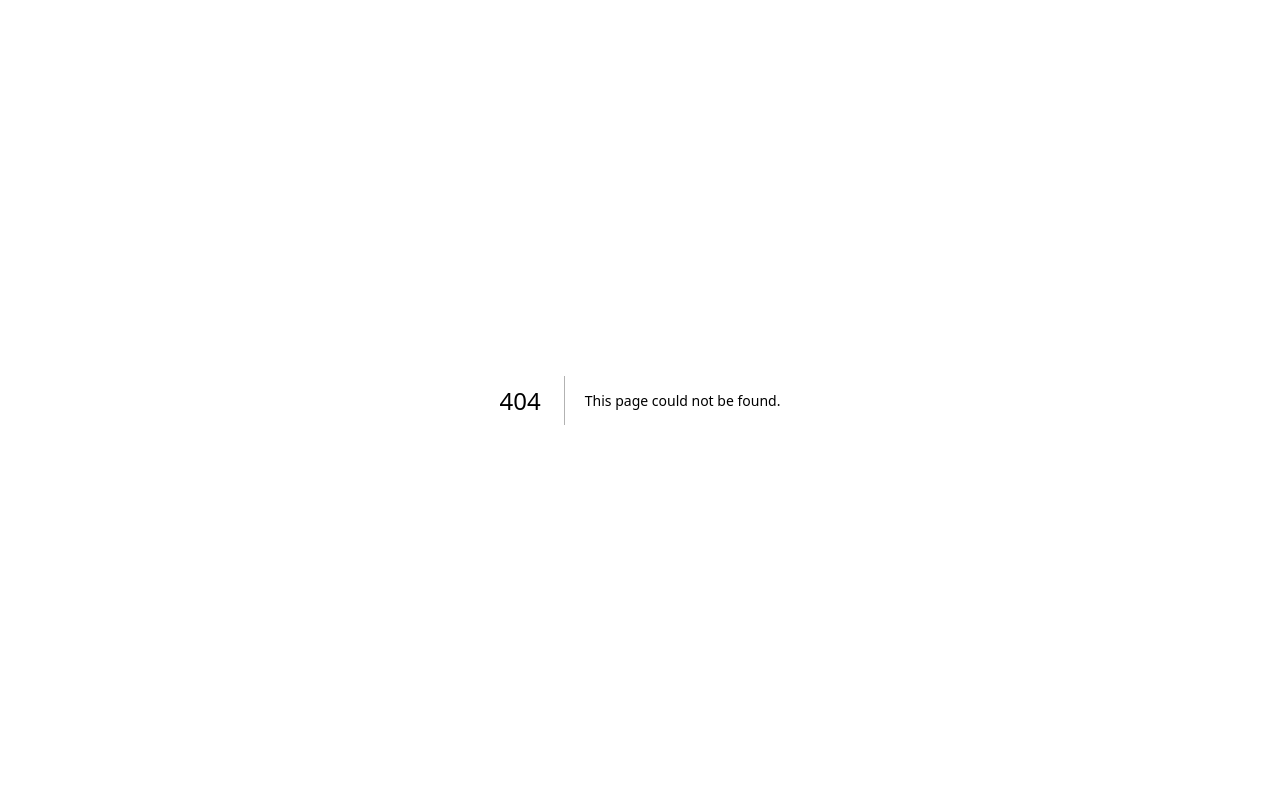
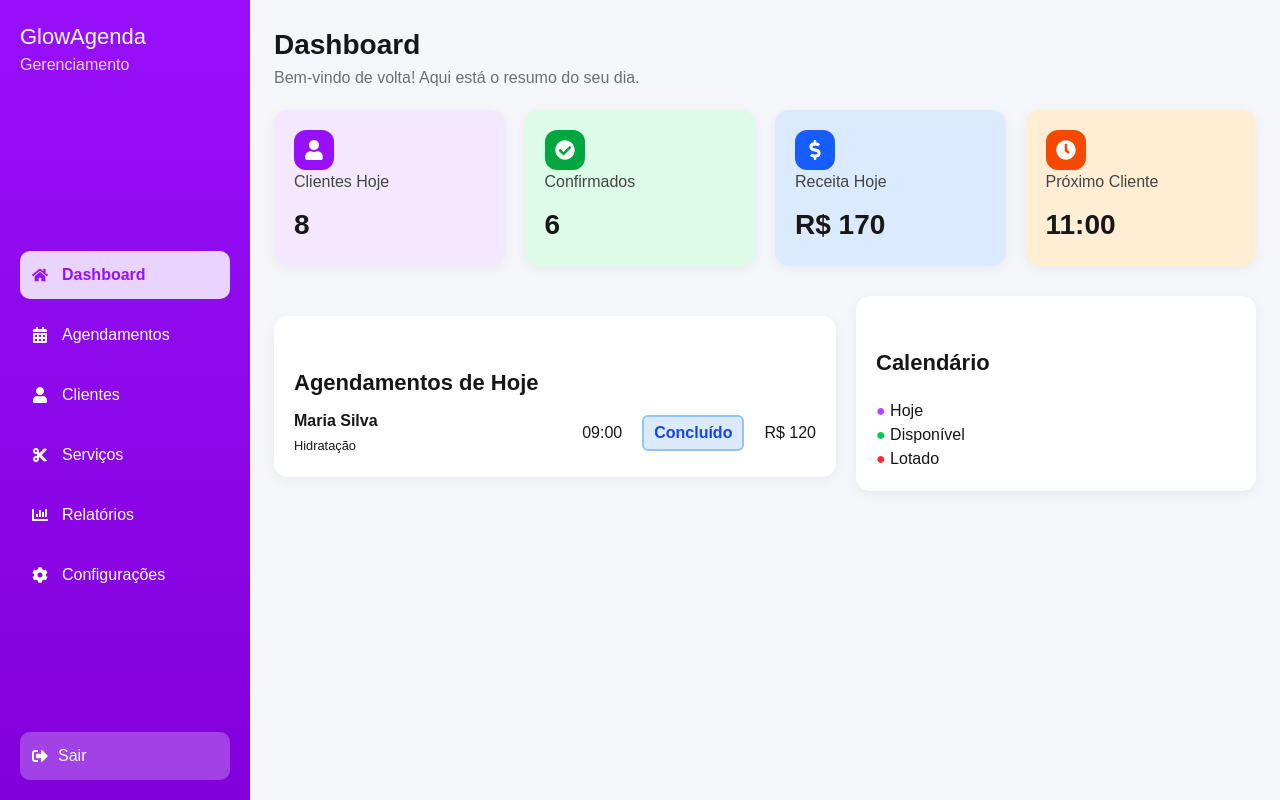
Before and after one commit to euduartesara/glow-agenda-v2, a Next.js app: page /dashboard in a window 1280 px wide. Before the commit this address had no page. Built offline with nearby package versions, Linux system fonts and the light colour scheme.

Commit message:
andamento

```diff
--- a/app/components/CheckoutForm.tsx
+++ b/app/components/CheckoutForm.tsx
@@ -1,4 +1,5 @@
 "use client";
+
 
 import { useState } from "react";
 import {
@@ -6,6 +7,7 @@ import {
   CreditCardIcon,
   CheckCircleIcon,
 } from "@heroicons/react/24/outline";
+import { useRouter } from "next/navigation";
 
 type Step = 1 | 2 | 3;
 
@@ -25,6 +27,7 @@ interface FormData {
 }
 
 export default function CheckoutForm() {
+  const router = useRouter();
   const [currentStep, setCurrentStep] = useState<Step>(1);
   const [formData, setFormData] = useState<FormData>({
     nome: "",
@@ -62,6 +65,9 @@ export default function CheckoutForm() {
     e.preventDefault();
     console.log("Dados do formulário:", formData);
     alert("Pagamento realizado com sucesso!");
+     setTimeout(() => {
+      router.push("/dashboard");
+    }, 800);
   };
 
   const steps = [
--- /dev/null
+++ b/app/dashboard/CalendarBox.tsx
@@ -0,0 +1,13 @@
+export default function CalendarBox() {
+  return (
+    <div className="card-box" style={{ width: "400px", marginLeft: "20px" }}>
+      <h2 className="section-title">Calendário</h2>
+
+      <div style={{ marginTop: "20px" }}>
+        <p><span style={{ color: "#AD46FF" }}>●</span> Hoje</p>
+        <p><span style={{ color: "#00C950" }}>●</span> Disponível</p>
+        <p><span style={{ color: "#FB2C36" }}>●</span> Lotado</p>
+      </div>
+    </div>
+  );
+}
--- /dev/null
+++ b/app/dashboard/DashboardHeader.tsx
@@ -0,0 +1,13 @@
+export default function DashboardHeader() {
+  return (
+    <header>
+      <h1 style={{ fontSize: "28px", fontWeight: "bold" }}>
+        Dashboard
+      </h1>
+
+      <p style={{ opacity: 0.6 }}>
+        Bem-vindo de volta! Aqui está o resumo do seu dia.
+      </p>
+    </header>
+  );
+}
--- /dev/null
+++ b/app/dashboard/ScheduleList.tsx
@@ -0,0 +1,38 @@
+export default function ScheduleList() {
+  return (
+    <div className="card-box" style={{ marginTop: "20px" }}>
+      <h2 className="section-title">Agendamentos de Hoje</h2>
+
+      <div style={{ display: "flex", flexDirection: "column", gap: "16px" }}>
+
+        {/* Exemplo */}
+        <div style={{ display: "flex", justifyContent: "space-between" }}>
+          <div>
+            <p><strong>Maria Silva</strong></p>
+            <small>Hidratação</small>
+          </div>
+
+          <div style={{ display: "flex", alignItems: "center", gap: "20px" }}>
+            <span>09:00</span>
+
+            {/* Badge Concluído */}
+            <span style={{
+              background: "#DBEAFE",
+              border: "2px solid #8EC5FF",
+              color: "#1447E6",
+              padding: "4px 10px",
+              borderRadius: "6px",
+              fontWeight: "bold"
+            }}>
+              Concluído
+            </span>
+
+            <span>R$ 120</span>
+          </div>
+
+        </div>
+
+      </div>
+    </div>
+  );
+}
--- /dev/null
+++ b/app/dashboard/Sidebar.tsx
@@ -0,0 +1,29 @@
+"use client";
+
+import "./sidebar.css";
+import { FaHome, FaCalendarAlt, FaUser, FaCut, FaChartBar, FaCog, FaSignOutAlt } from "react-icons/fa";
+
+export default function Sidebar() {
+  return (
+    <aside className="sidebar">
+      <div className="logo">
+        <h2>GlowAgenda</h2>
+        <p>Gerenciamento</p>
+      </div>
+
+      <nav className="menu">
+        <a className="menu-item active"><FaHome /> Dashboard</a>
+        <a className="menu-item"><FaCalendarAlt /> Agendamentos</a>
+        <a className="menu-item"><FaUser /> Clientes</a>
+        <a className="menu-item"><FaCut /> Serviços</a>
+        <a className="menu-item"><FaChartBar /> Relatórios</a>
+        <a className="menu-item"><FaCog /> Configurações</a>
+      </nav>
+
+      <button className="exit">
+        <FaSignOutAlt />
+        Sair
+      </button>
+    </aside>
+  );
+}
--- /dev/null
+++ b/app/dashboard/StatsCards.tsx
@@ -0,0 +1,45 @@
+import { FaUser, FaCheckCircle, FaDollarSign, FaClock } from "react-icons/fa";
+
+export default function StatsCards() {
+  return (
+    <div className="cards-grid">
+
+      {/* Clientes Hoje */}
+      <div className="card-box" style={{ background: "#F3E8FF" }}>
+        <div className="metric-icon" style={{ background: "#9810FA" }}>
+          <FaUser />
+        </div>
+        <p className="metric-title">Clientes Hoje</p>
+        <p className="metric-number">8</p>
+      </div>
+
+      {/* Confirmados */}
+      <div className="card-box" style={{ background: "#DCFCE7" }}>
+        <div className="metric-icon" style={{ background: "#00A63E" }}>
+          <FaCheckCircle />
+        </div>
+        <p className="metric-title">Confirmados</p>
+        <p className="metric-number">6</p>
+      </div>
+
+      {/* Receita Hoje */}
+      <div className="card-box" style={{ background: "#DBEAFE" }}>
+        <div className="metric-icon" style={{ background: "#155DFC" }}>
+          <FaDollarSign />
+        </div>
+        <p className="metric-title">Receita Hoje</p>
+        <p className="metric-number">R$ 170</p>
+      </div>
+
+      {/* Próximo Cliente */}
+      <div className="card-box" style={{ background: "#FFEDD4" }}>
+        <div className="metric-icon" style={{ background: "#F54900" }}>
+          <FaClock />
+        </div>
+        <p className="metric-title">Próximo Cliente</p>
+        <p className="metric-number">11:00</p>
+      </div>
+
+    </div>
+  );
+}
--- /dev/null
+++ b/app/dashboard/dashboard.css
@@ -0,0 +1,56 @@
+.dashboard-container {
+  display: flex;
+  width: 100vw;
+  height: 100vh;
+  background: #F5F6FA;
+}
+
+.dashboard-content {
+  flex: 1;
+  padding: 24px;
+  overflow-y: auto;
+}
+
+.cards-grid {
+  display: grid;
+  grid-template-columns: repeat(4, 1fr);
+  gap: 20px;
+  margin-top: 20px;
+}
+
+.card-box {
+  padding: 20px;
+  border-radius: 14px;
+  background: white;
+  box-shadow: 0 3px 12px rgba(0,0,0,0.05);
+}
+
+.metric-title {
+  color: #444;
+  font-size: 16px;
+  font-weight: 500;
+}
+
+.metric-number {
+  font-size: 28px;
+  font-weight: bold;
+  margin-top: 10px;
+}
+
+.metric-icon {
+  width: 40px;
+  height: 40px;
+  padding: 8px;
+  border-radius: 12px;
+  display: flex;
+  justify-content: center;
+  align-items: center;
+  color: white;
+  font-size: 20px;
+}
+
+.section-title {
+  font-size: 22px;
+  font-weight: bold;
+  margin: 30px 0 10px 0;
+}
--- /dev/null
+++ b/app/dashboard/page.tsx
@@ -0,0 +1,27 @@
+import "./dashboard.css";
+import Sidebar from "./Sidebar";
+import DashboardHeader from "./DashboardHeader";
+import StatsCards from "./StatsCards";
+import ScheduleList from "./ScheduleList";
+import CalendarBox from "./CalendarBox";
+
+export default function Dashboard() {
+  return (
+    <div className="dashboard-container">
+      <Sidebar />
+
+      <main className="dashboard-content">
+        <DashboardHeader />
+        <StatsCards />
+
+        <div style={{ display: "flex", marginTop: "30px" }}>
+          <div style={{ flex: 1 }}>
+            <ScheduleList />
+          </div>
+
+          <CalendarBox />
+        </div>
+      </main>
+    </div>
+  );
+}
--- /dev/null
+++ b/app/dashboard/sidebar.css
@@ -0,0 +1,63 @@
+.sidebar {
+  width: 250px;
+  height: 100vh;
+  padding: 20px;
+  background: linear-gradient(180deg, #9810FA, #8200DB);
+  display: flex;
+  flex-direction: column;
+  justify-content: space-between;
+  color: white;
+}
+
+.logo {
+  margin-bottom: 40px;
+}
+
+.logo h2 {
+  margin: 0;
+  font-size: 22px;
+}
+
+.logo p {
+  margin: 0;
+  opacity: 0.8;
+}
+
+.menu {
+  display: flex;
+  flex-direction: column;
+  gap: 12px;
+}
+
+.menu-item {
+  display: flex;
+  align-items: center;
+  gap: 14px;
+  padding: 12px;
+  border-radius: 10px;
+  cursor: pointer;
+  color: white;
+  text-decoration: none;
+}
+
+.menu-item.active {
+  background: #E9D4FF;
+  color: #9810FA;
+  font-weight: bold;
+}
+
+.menu-item:hover {
+  background: rgba(255, 255, 255, 0.15);
+}
+
+.exit {
+  background: rgba(255, 255, 255, 0.25);
+  border: none;
+  padding: 12px;
+  border-radius: 10px;
+  color: white;
+  display: flex;
+  align-items: center;
+  gap: 10px;
+  cursor: pointer;
+}
--- a/package.json
+++ b/package.json
@@ -12,7 +12,8 @@
     "@heroicons/react": "^2.2.0",
     "next": "16.0.10",
     "react": "19.2.1",
-    "react-dom": "19.2.1"
+    "react-dom": "19.2.1",
+    "react-icons": "^5.5.0"
   },
   "devDependencies": {
     "@tailwindcss/postcss": "^4",
```
Also changed, not shown: 1 other file (tests, documents, lock files or other folders).
